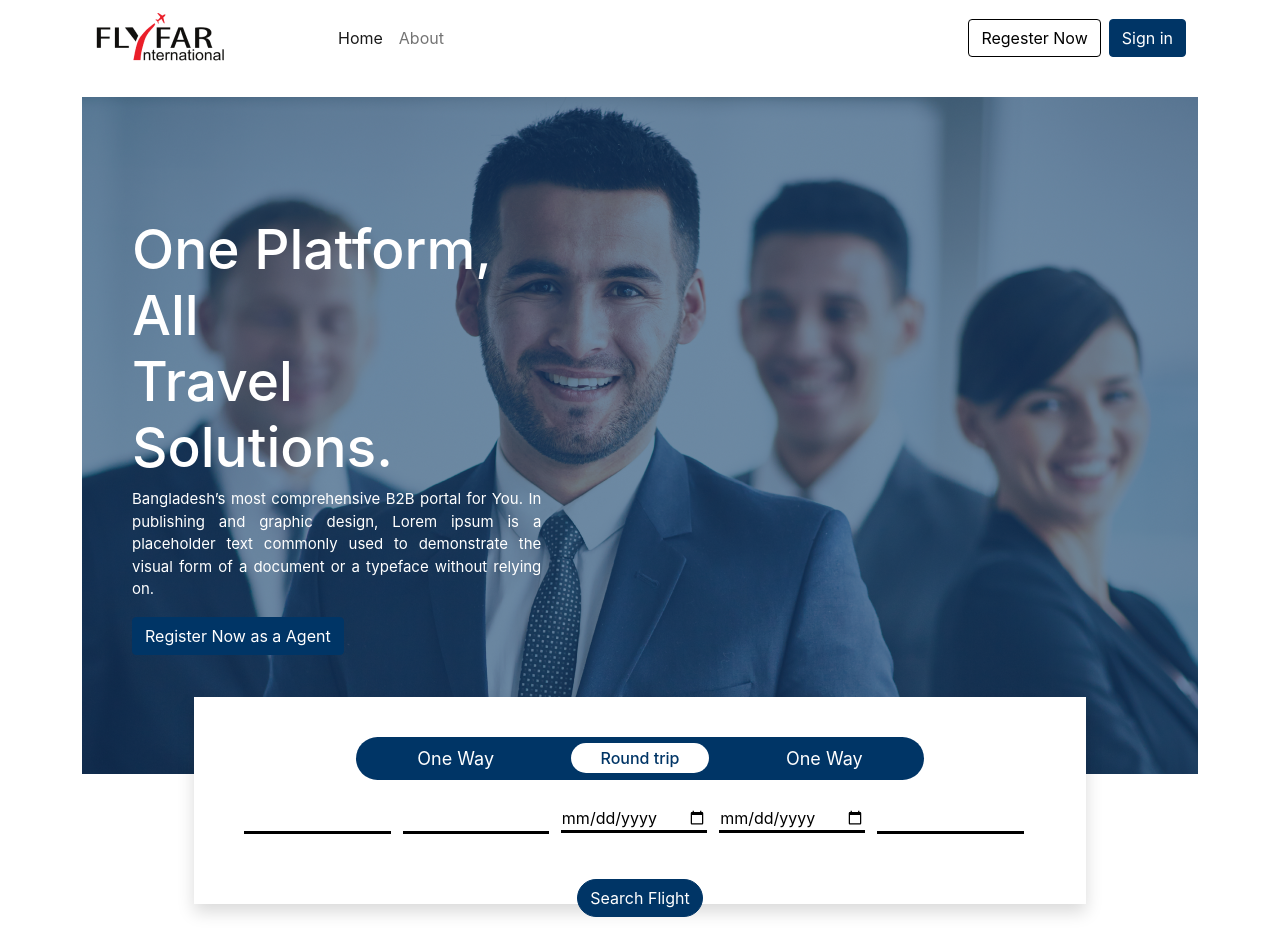
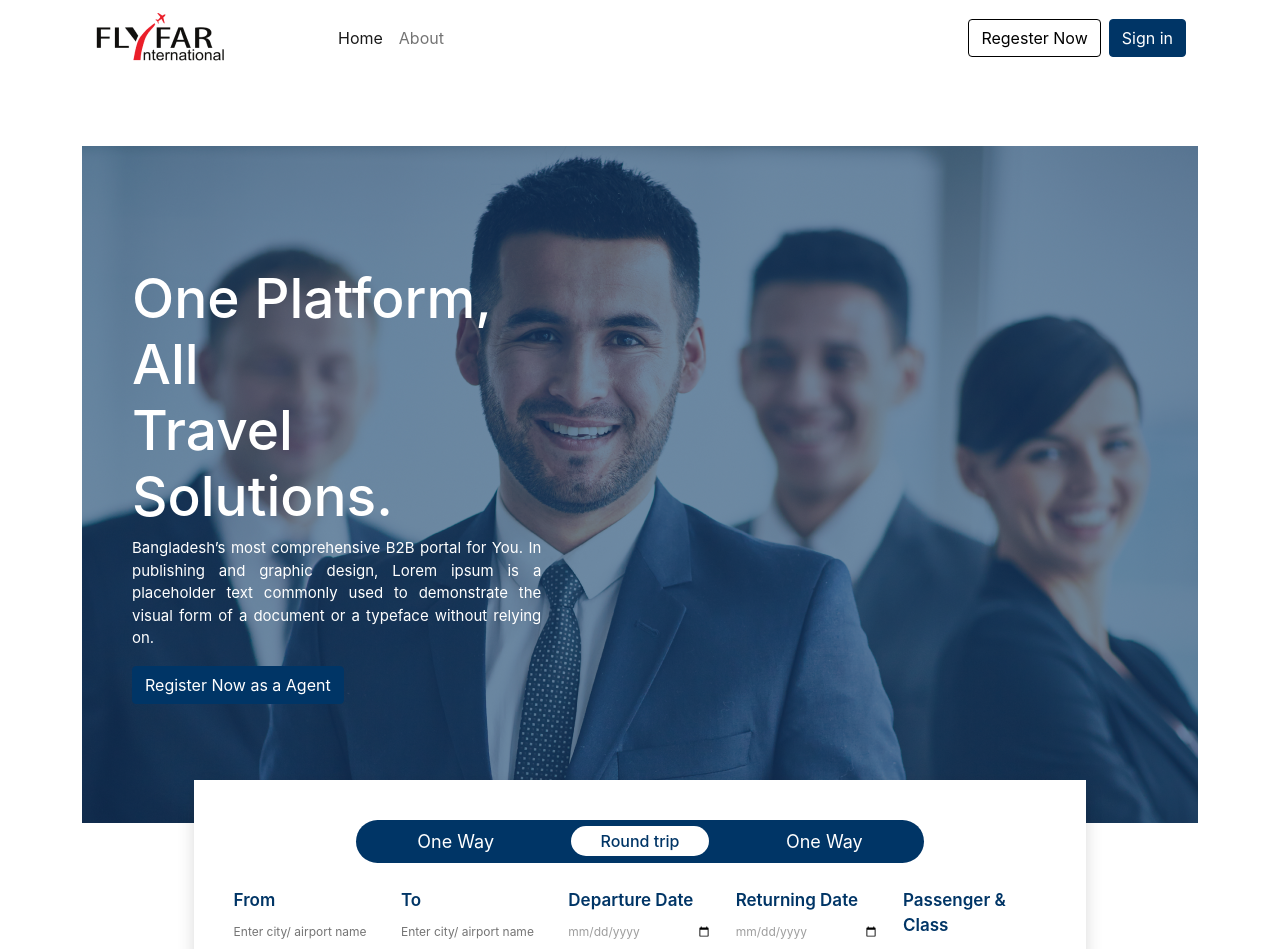
Before and after one commit to rkhademul8/fly-far-update, a React (Create React App) app: page / in a window 1280 px wide. Shown: the top 949 px of the page. Built offline with nearby package versions, Linux system fonts and the light colour scheme.

Commit message:
banner_part_design

```diff
--- a/src/component/Banner/Banner.css
+++ b/src/component/Banner/Banner.css
@@ -1,5 +1,5 @@
 .banner-Content {
-    padding: 140px 50px;
+    padding: 189px 50px;
 }
 .content-banner h1{
     color: #fff;
@@ -17,7 +17,7 @@
     padding: 40px;
     width: 80%;
     margin: auto;
-    margin-top: -98px;
+    margin-top: -113px;
 
 }
 
@@ -58,15 +58,28 @@
     margin: 25px 0px;
     text-align: center;
 }
+
+.input-field label{
+    color: #003566;
+    font-size: 17px;
+    font-weight: 600;
+    width: 100%;
+    text-align: left;
+}
+
 .input-field input{
     border-top: 0px;
     border-left: 0px;
     border-right: 0px;
-    border-bottom: 3px solid black;
+    border-bottom: 3px solid #003566;
     margin-right: 12px;
     margin-bottom: 5px;
-    width: 18%;
+    width: 100%;
+    font-size: 12px;
+    padding: 10px 0px;
+    color: #9E9E9E;
 }
+
 
 .flight-btn{
     margin-top: -25px;
@@ -81,5 +94,15 @@
 /* mobile device */
 
 @media only screen and (max-width: 390px) {
+    .content-banner h1 {
+        color: #fff;
+        font-size: 34px;
+    }
 
+    .contact {
+        display: none;
+    }
+    .flight-btn {
+        display: none;
+    }
   }
--- a/src/component/Banner/Banner.js
+++ b/src/component/Banner/Banner.js
@@ -62,12 +62,29 @@ const Banner = () => {
 
                 <div className='input-field'>
 
-                    <input type="text" />
-                    <input type="text" />
+                <div class="row">
+                    <div class="col">
+                    <label>From</label> <br />
+                        <input type="text"  placeholder='Enter city/ airport name'/>
+                    </div>
+                    <div class="col">
+                    <label>To</label> <br />
+                        <input type="text" placeholder='Enter city/ airport name'/>
+                    </div>
+                    <div class="col">
+                        <label>Departure Date</label><br />
+                        <input type="date" placeholder='Departure Date'/>
+                    </div>
+                    <div class="col">
+                         <label>Returning Date</label> <br />
+                        <input type="date" placeholder='Departure Date' />
+                    </div>
+                    <div class="col">
+                        <label>Passenger & Class</label>
+                        <input type="text" placeholder='Economy Class' />
+                    </div>
+                </div>
 
-                    <input type="date" />
-                    <input type="date" />
-                    <input type="text" />
 
 
                 </div>
--- a/src/component/Home/Home.css
+++ b/src/component/Home/Home.css
@@ -64,3 +64,42 @@
     font-weight: 500;
     font-size: 20px;
 }
+
+
+
+/* media query */
+
+/* mobile device */
+
+@media only screen and (max-width: 390px) {
+    .offer-content h1 {
+        font-size: 30px;
+    }
+
+    .img-size{
+        width: 300px;
+        margin: 0 auto;
+    }
+
+    .internation-content span {
+
+        font-size: 20px;
+        text-align: center;
+        display: block;
+        padding: 20px 0px;
+    }
+
+    .internation-content h1 {
+        font-size: 30px;
+        text-align: center;
+    }
+
+    .internation-content p {
+        text-align: justify;
+        margin-bottom: 0;
+    }
+    .explore-btn{
+        text-align: center;
+        padding: 35px 0px;
+    }
+  }
--- a/src/component/Home/Home.js
+++ b/src/component/Home/Home.js
@@ -58,36 +58,36 @@ const Home = () => {
 
 
                 <div class="row  row-cols-1  row-cols-md-4 g-4">
-                    <div class="col">
+                    <div class=" ">
                         <div class="card border-0">
-                            <img src={visa} class="card-img-top" alt="..." />
+                            <img  src={visa} class="card-img-top img-size" alt="..." />
                             <div class="card-body text-center offering-content">
                                 <h5 class="card-title">Visa Processing</h5>
                                 <p class="card-text">When your visa is approved, the interviewing officer will skeep your passport and documents for a.</p>
                             </div>
                         </div>
                     </div>
-                    <div class="col">
+                    <div class=" ">
                         <div class="card border-0">
-                            <img src={offer1} class="card-img-top" alt="..." />
+                            <img src={offer1} class="card-img-top img-size" alt="..." />
                             <div class="card-body text-center offering-content">
                                 <h5 class="card-title">Travell Assistancy</h5>
                                 <p class="card-text">When your visa is approved, the interviewing officer will skeep your passport and documents for a.</p>
                             </div>
                         </div>
                     </div>
-                    <div class="col">
+                    <div class="">
                         <div class="card border-0">
-                            <img src={travel} class="card-img-top" alt="..." />
+                            <img src={travel} class="card-img-top img-size" alt="..." />
                             <div class="card-body text-center offering-content">
                                 <h5 class="card-title">Air Ticket</h5>
                                 <p class="card-text">When your visa is approved, the interviewing officer will skeep your passport and documents for a.</p>
                             </div>
                         </div>
                     </div>
-                    <div class="col">
+                    <div class="">
                         <div class="card border-0">
-                            <img src={covid} class="card-img-top" alt="..." />
+                            <img src={covid} class="card-img-top img-size" alt="..." />
                             <div class="card-body text-center offering-content">
                                 <h5 class="card-title">Covid Test</h5>
                                 <p class="card-text">When your visa is approved, the interviewing officer will skeep your passport and documents for a.</p>
@@ -149,7 +149,7 @@ const Home = () => {
                         <h1>Why Fly Far International?</h1>
                         <p>In publishing and graphic design, Lorem ipsum is a placeholder text commonly used to demonstrate the visual form of a document or a typeface without relying on meaningful content. Lorem ipsum may be used as a placeholder before final copy is available. placeholder text commonly used to demonstrate the visual form of a document or a typeface without relying on meaningful content.</p>
 
-                        <button class="btn btn-outline-success signin-btn" type="submit">Explore More</button>
+                       <div className='explore-btn'> <button class="btn btn-outline-success signin-btn" type="submit">Explore More</button></div>
                     </div>
 
                 </div>
```
